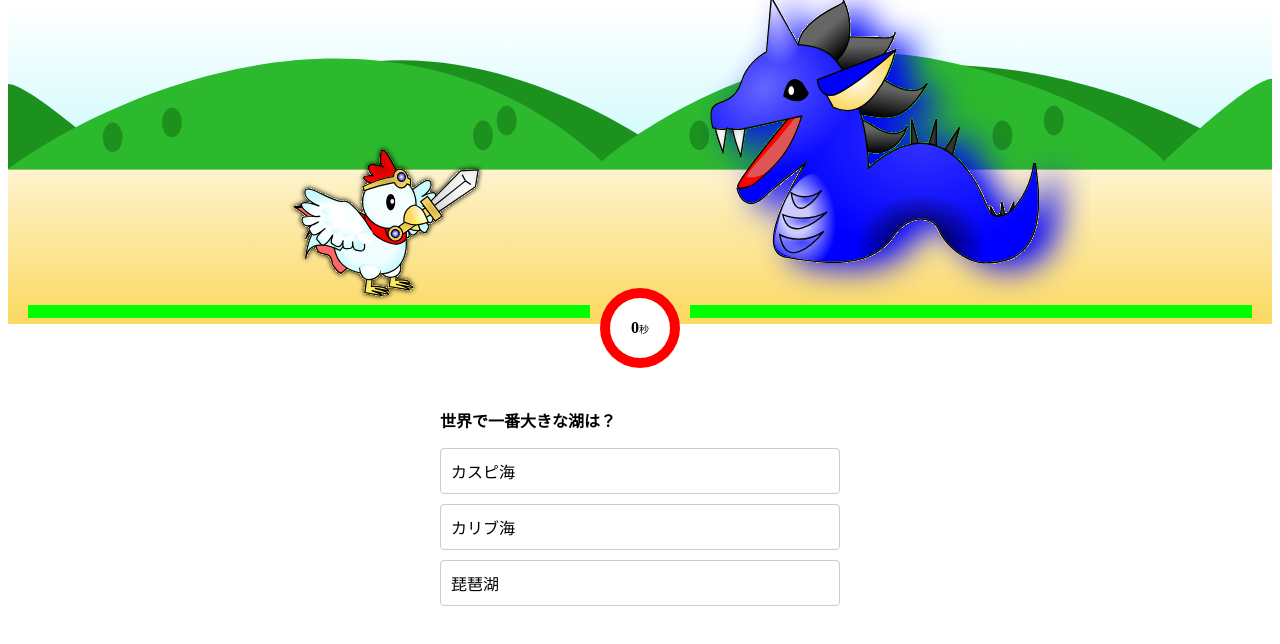
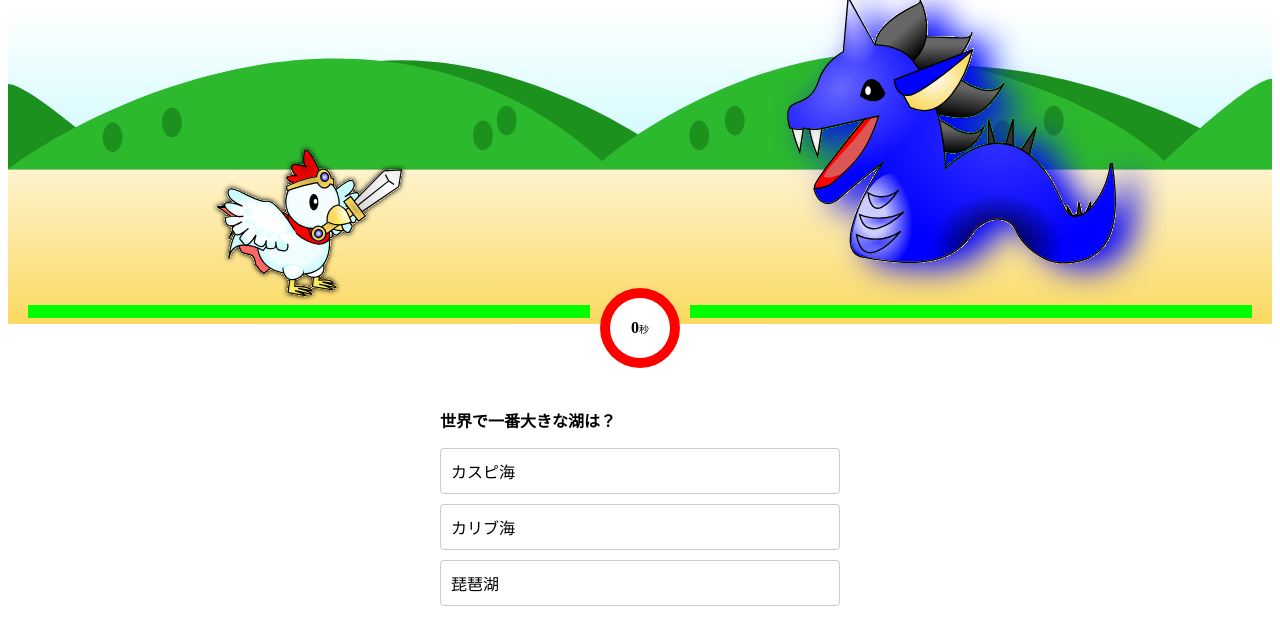
Before and after one commit to marimonon/vite-quiz, a React (Vite) app: page / in a window 1280 px wide. Both pictures are taken after a click on the button "Start". Shown: the top 644 px of the page. Built offline with nearby package versions, Linux system fonts and the light colour scheme.

Commit message:
攻撃時のCSS簡易を追加

```diff
--- a/src/components/Battle.jsx
+++ b/src/components/Battle.jsx
@@ -18,13 +18,13 @@
       <BattleBg />
       <div css={battleBox}>
         <div css={heroBox}>
-          <div css={heroAttack}>
+          <div css={getHeroStyle(attack)}>
             <BattleHero />
           </div>
           <BattleHp hp={heroHp} />
         </div>
         <div css={enemyBox}>
-          <div css={enemyAttack}>
+          <div css={getEnemyStyle(attack)}>
             <BattleEnemy />
           </div>
           <BattleHp hp={enemyHp} />
@@ -35,6 +35,24 @@
 }
 
 export default Battle;
+
+const getHeroStyle = (attack) => {
+  if (attack === "hero") {
+    return heroAttack;
+  }
+  if (attack === "enemy") {
+    return heroDamage;
+  }
+};
+
+const getEnemyStyle = (attack) => {
+  if (attack === "enemy") {
+    return enemyAttack;
+  }
+  if (attack === "hero") {
+    return enemyDamage;
+  }
+};
 
 const battleBox = css`
   position: absolute;
@@ -64,6 +82,14 @@
   animation: show 1s both;
 `;
 
+const heroDamage = css`
+  opacity: 0.3;
+`;
+
 const enemyAttack = css`
   transform: translateX(-6vw);
 `;
+
+const enemyDamage = css`
+  opacity: 0.3;
+`;
```
